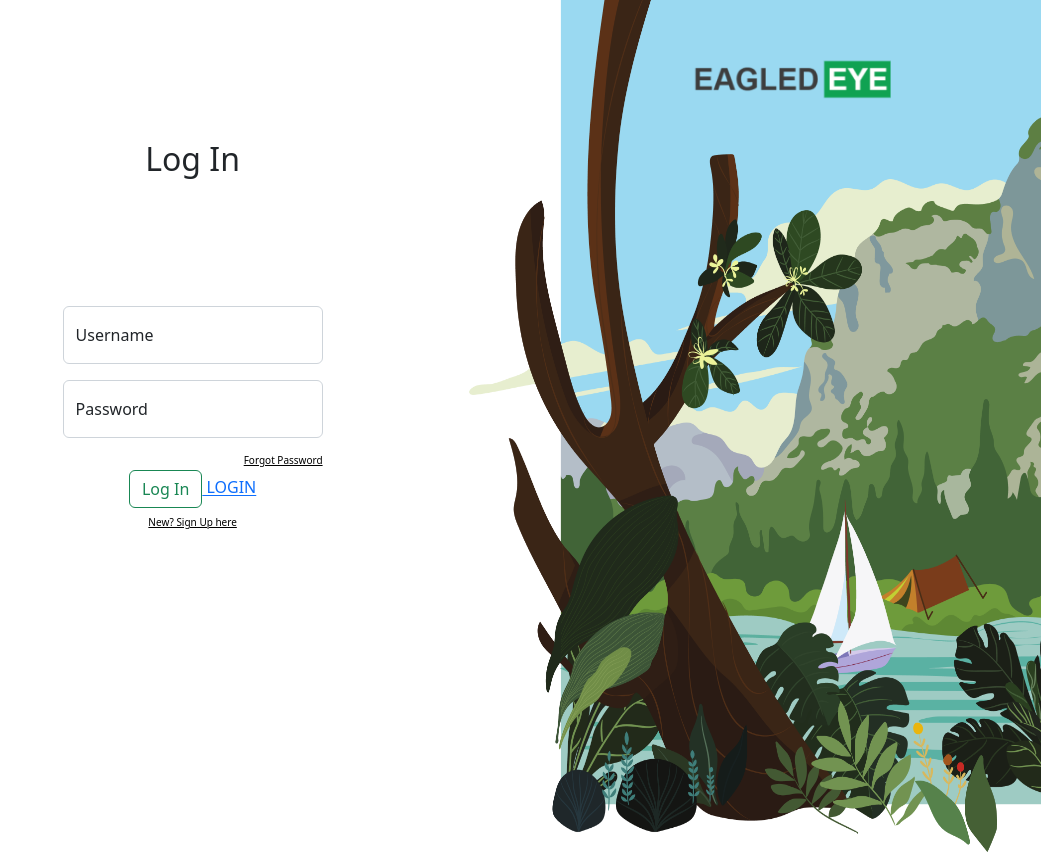
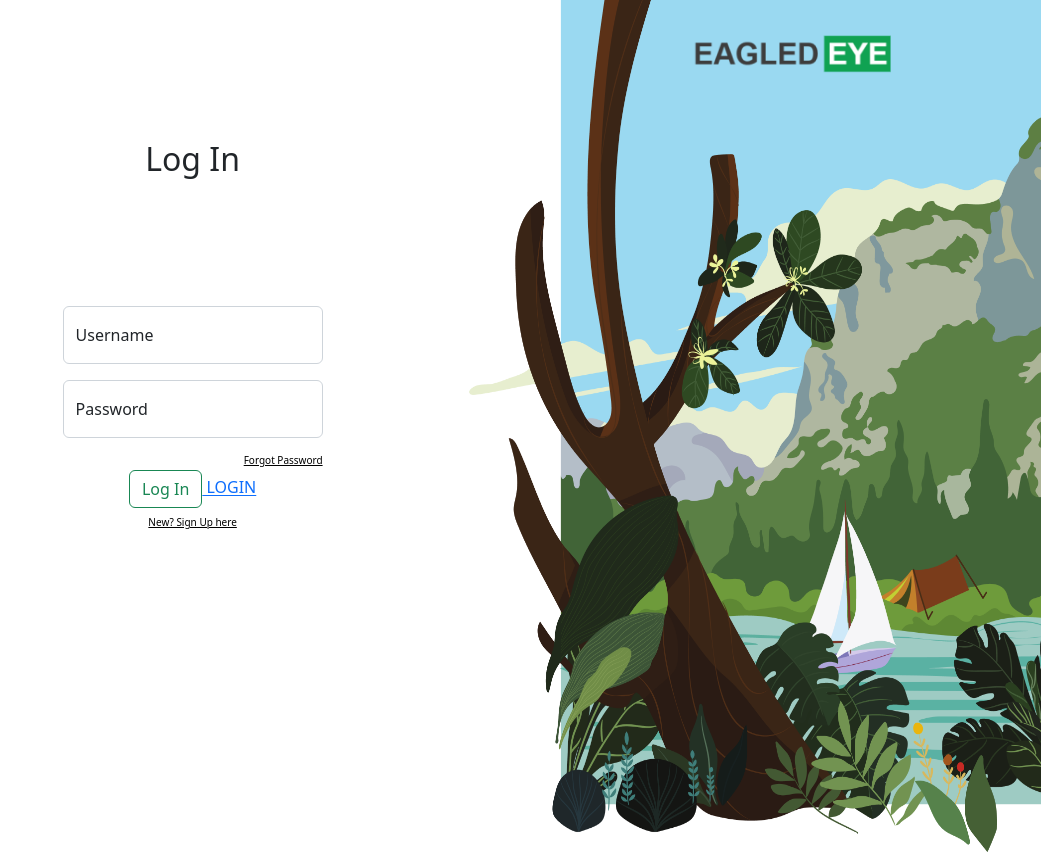
Before and after one commit to jsbhumra/eagled-eye, a Next.js app: page /login in a window 1280 px wide. Shown: the top 852 px of the page, without its empty margins (239-1280 px from the left). Built offline with nearby package versions, Linux system fonts and the light colour scheme.

Commit message:
Some  more bugs fixed :)

```diff
--- a/Components/CSS/background2.module.css
+++ b/Components/CSS/background2.module.css
@@ -9,13 +9,14 @@
 
 .logo{
     position: absolute;
-    margin-top: 4%;
+    margin-top: 2%;
     width: 200px;
     height: auto;
     right: 150px;
     /* transform: translateX(-50%); */
     transition: 0.4s;
     z-index: 10;
+    cursor: pointer;
 }
 @media only screen and (max-width:500px) {
     .logo{
@@ -25,6 +26,9 @@
         transform: none;
         padding: 0;
     }
+    .bg2 {
+        overflow: hidden;
+    }
 }
 .bg2{
     position: absolute;
--- a/Components/bg2.js
+++ b/Components/bg2.js
@@ -3,12 +3,14 @@ import Link from 'next/link';
 import styles from './CSS/background2.module.css';
 import Bg_2 from '../public/Bg_2.png';
 import logo from '../public/logo.png'
+import { useRouter } from 'next/router';
 export default function Background2(){
+    const router = useRouter();
     return(
         <>
-        <Link href="/"><Image className={styles.logo} src={logo} alt="Logo"/></Link>
+        <Image className={styles.logo} src={logo} alt="Logo" onClick={()=>router.replace('/')} />
         <span className={styles.box}>
-            <Image className={styles.bg2} src={Bg_2} alt="Background Image"/>
+            <Image className={styles.bg2} src={Bg_2} alt="Background Image" />
           </span>
         </>
     );
--- a/pages/newlogin.js
+++ b/pages/newlogin.js
@@ -35,7 +35,7 @@ function LogInForm() {
   async function submitHandler(event) {
     event.preventDefault();
 
-    const enteredUsername = usernameInputRef.current.value;
+    const enteredUsername = usernameInputRef.current.value.trimEnd();
     const enteredPassword = passwordInputRef.current.value;
 
     // optional: Add validation here
--- a/pages/opensearch.js
+++ b/pages/opensearch.js
@@ -65,6 +65,7 @@ export default function OpenSearch({reviews}){
 
     return(
         <>
+        <div className={styles.upperbody}>
         <nav className= {`navbar navbar-expand-lg ${styles.navbar}`} style={{background: `rgb(53, 162, 78, 100)`}}>
           <div className="container-fluid">
             <Link className="ms-3" href="/"><Image className={styles.logo1} src={logo} alt='Logo'/></Link>
@@ -117,13 +118,14 @@ export default function OpenSearch({reviews}){
             </div>
           </div>
         </nav>
+        </div>
             {/* <Dashboard profileImg={updatedUser[0].profilePic}/> */}
             <h1 className={main.heading}>All Reviews:</h1>
             <div className={main.main1}>
-            <div className='form mb-5' style={{'width':'60vw'}}>
+            <div className='form mb-5' style={{'width':'80vw'}}>
                 {/* <label for="search" className="form-label">Search:</label> */}
                 <input className="form-control" type="text" id="search" name='search' ref={searchRef} onChange={handleOnChange} placeholder='Search through thousands of reviews...'/><br />
-                <div style={{'marginLeft':'35vw','transform':'translateX(-50%)'}}>Sort according to: <select value={sortFilter} onChange={handleDropdown}>
+                <div style={{transform:'translateX(0vw)', textAlign: 'center'}}>Sort according to: <select value={sortFilter} onChange={handleDropdown}>
                     <option value='createdAt'>Review Date</option>
                     <option value='rating'>Rating</option>
                     <option value='eagleScore'>eagleScore</option>
--- a/styles/form.module.css
+++ b/styles/form.module.css
@@ -1,3 +1,7 @@
+.body{
+    overflow: hidden;
+    height: 80vh;
+}
 .primarybox{
     background-color: transparent;
     height: 100vh;
```
Also changed, not shown: public/sw.js.
